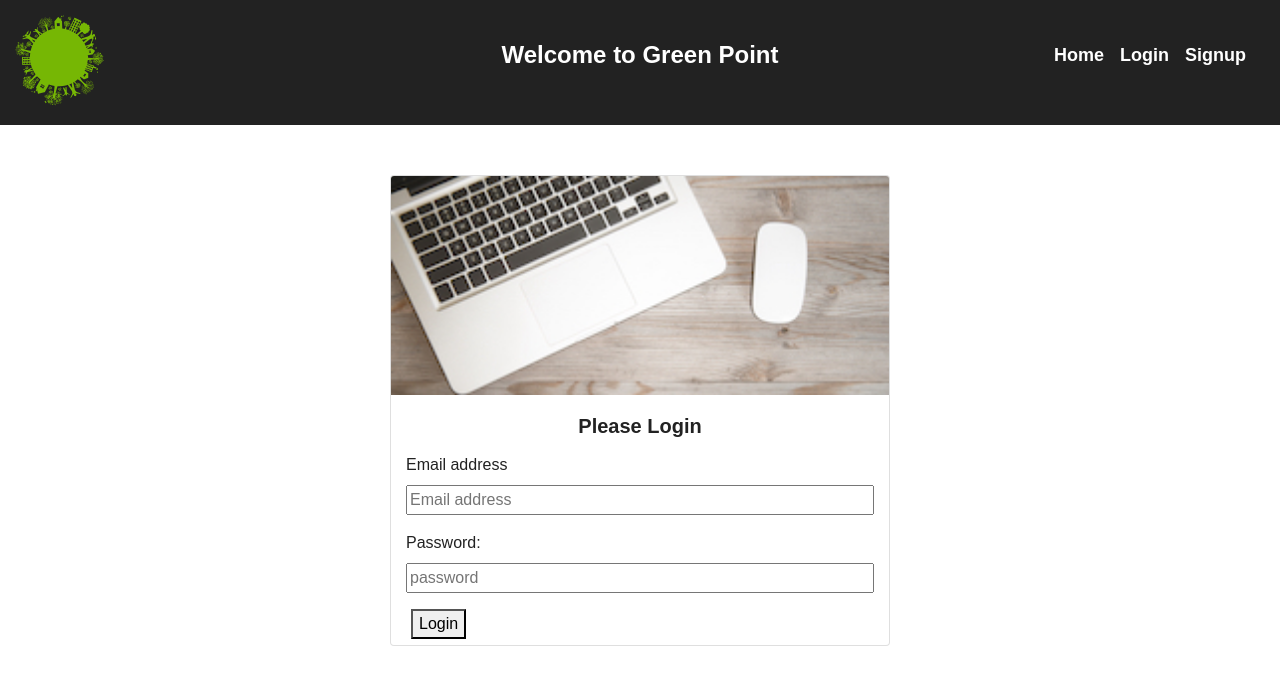
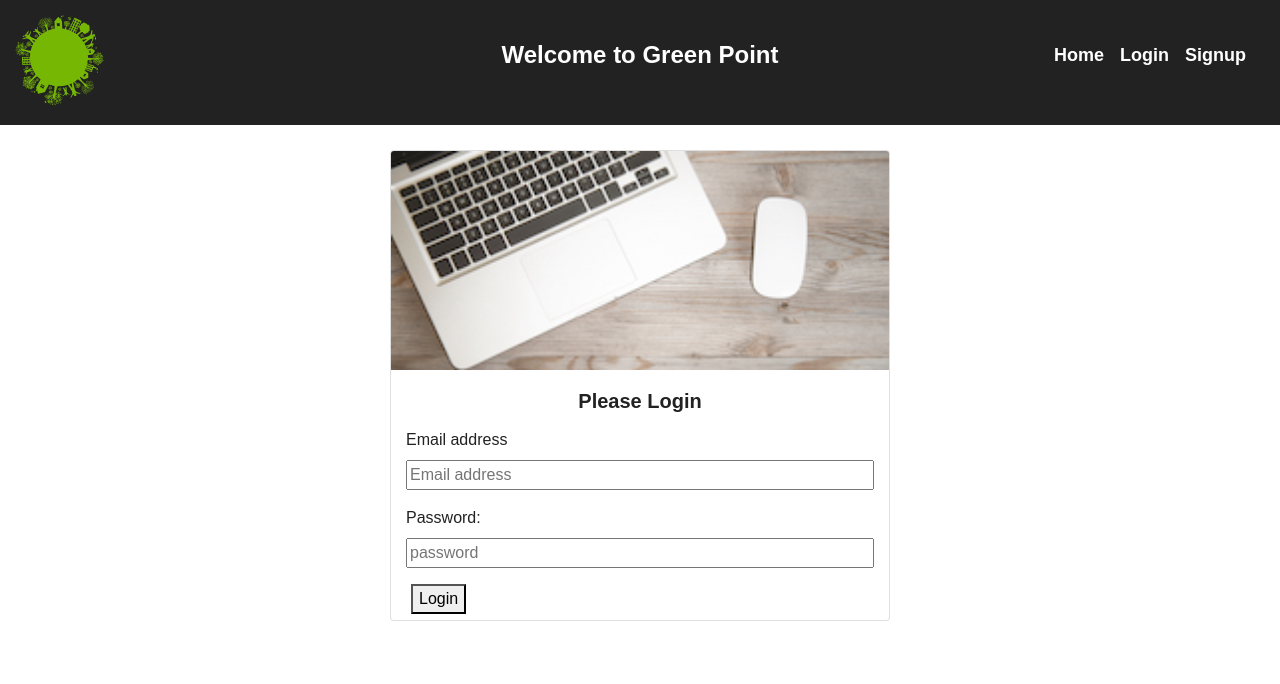
Before and after one commit to kevdsteele/heroku-react-db-test, a React (Create React App) app in the folder client/: page /login in a window 1280 px wide. Shown: the top 684 px of the page. Built offline with nearby package versions, Linux system fonts and the light colour scheme; no server answers; a web font is replaced by a local one.

Commit message:
css tweaks

```diff
--- a/client/src/App.css
+++ b/client/src/App.css
@@ -37,10 +37,12 @@
 
 .card {
   width:500px;
-  margin-top:50px;
+  margin-top:25px;
   margin-left:auto;
   margin-right:auto;
 }
+
+
 
 .signup {
   height:330px
```
